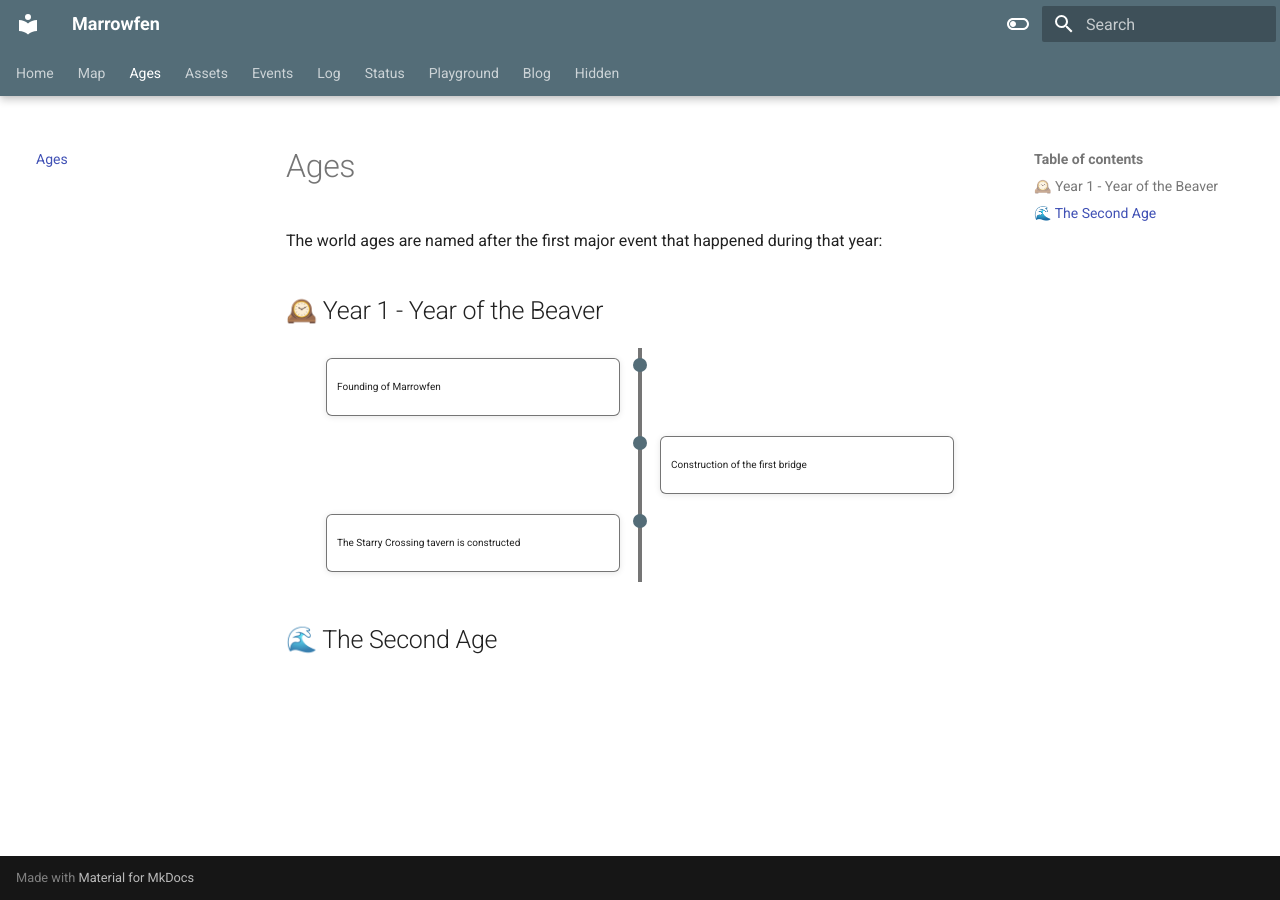
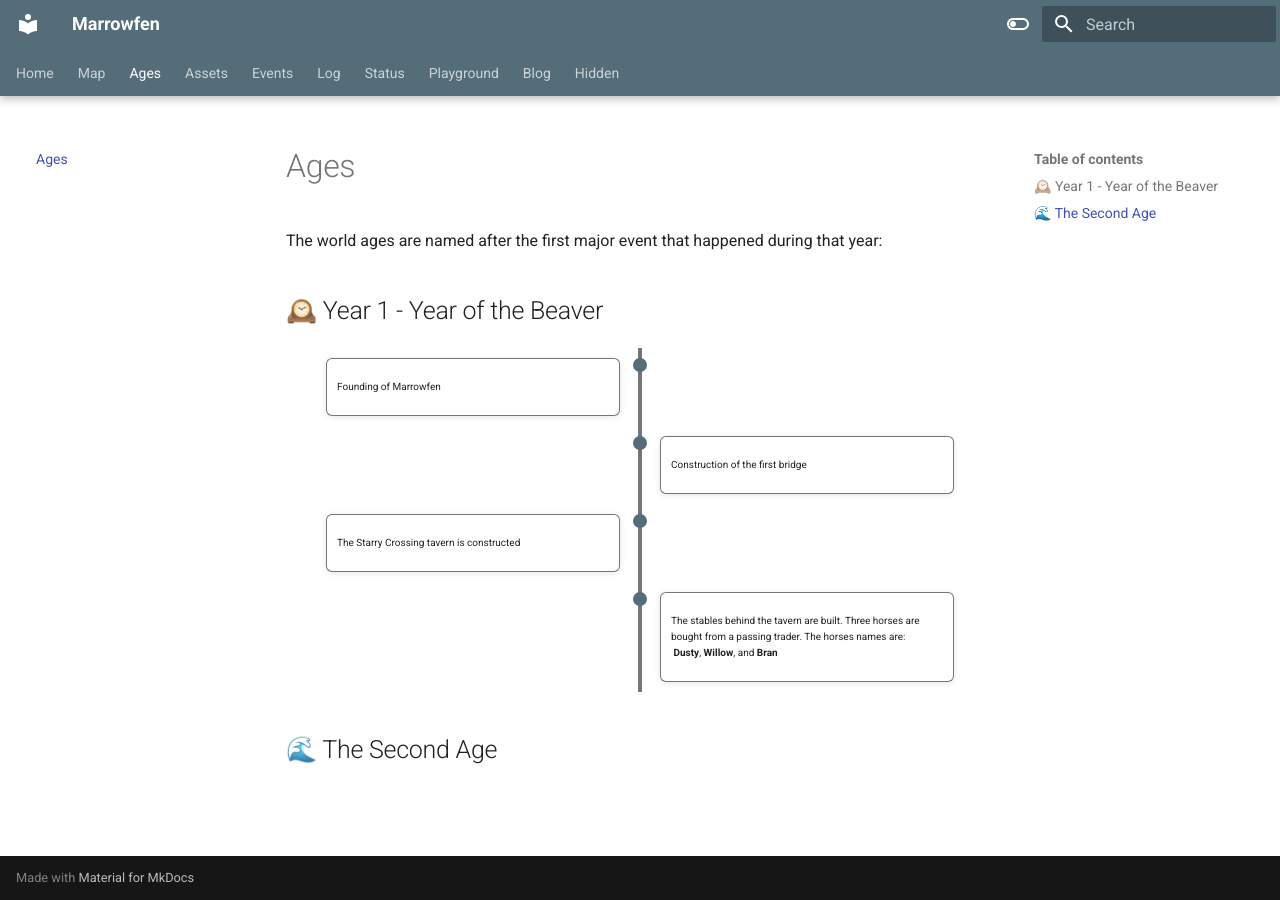
Before and after one commit to marrowfen/marrowfen.github.io, an MkDocs documentation site: the page built from docs/World Ages.md, in a window 1280 px wide. Built offline with MkDocs 1.6.1 and Material for MkDocs 9.7.7, drawn with Linux system fonts in a browser that asks for light colours.

Commit message:
Vault deploy: PromptFerret 2025-06-02 00:25:05 - 1 M docs/World Ages.md

```diff
--- a/docs/World Ages.md
+++ b/docs/World Ages.md
@@ -20,6 +20,11 @@ The world ages are named after the first major event that happened during that y
       <p>The Starry Crossing tavern is constructed</p>
     </div>
   </div>
+  <div class="timeline-entry right">
+    <div class="timeline-content">
+      <p>The stables behind the tavern are built. Three horses are bought from a passing trader. The horses names are:  <b>Dusty</b>, <b>Willow</b>, and <b>Bran</b></p>
+    </div>
+  </div>
 </div>
 
 ## 🌊 The Second Age
```
